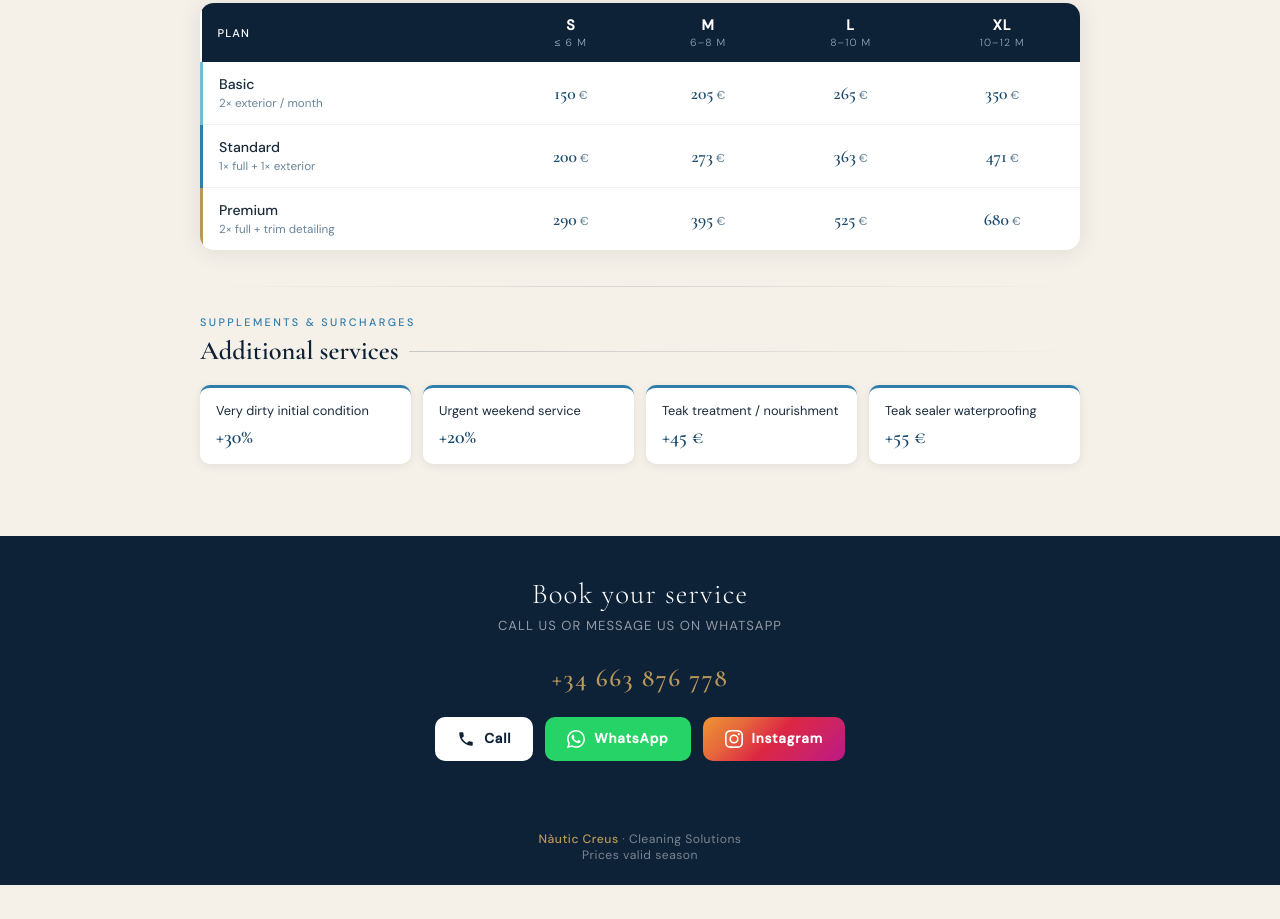
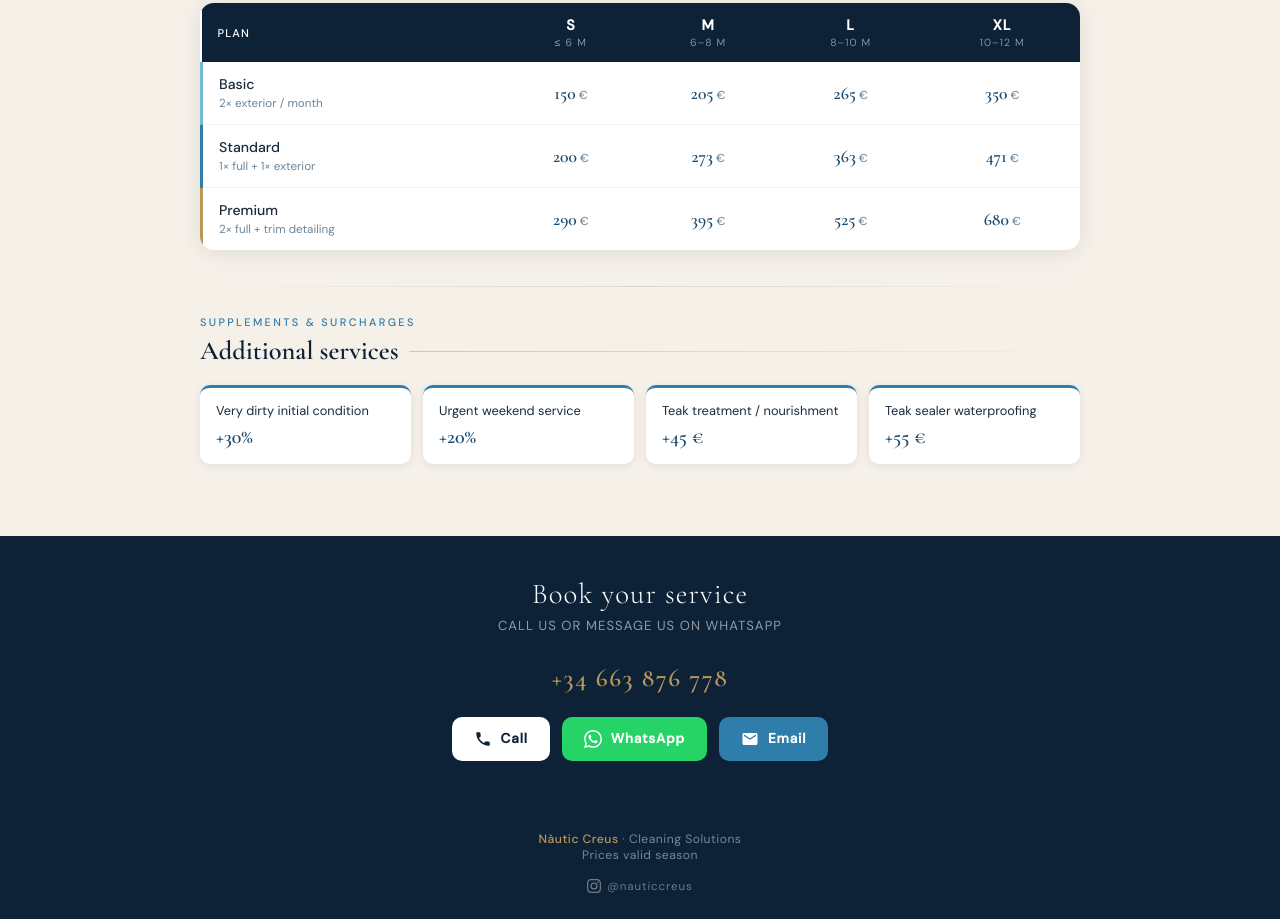
Before and after one commit to NauticCreus/nauticcreus-web, a website: page index.html in a window 1280 px wide. Shown: the part 904-1823 px from the top of the page. Before the commit the page ends 1789 px from the top, so only its background shows below. Drawn offline with nearby package versions, Linux system fonts and the light colour scheme; no server answers.

Commit message:
Update index.html

```diff
--- a/index.html
+++ b/index.html
@@ -100,6 +100,8 @@
   .btn-whatsapp { background:#25D366; color:#fff; }
   .btn-whatsapp:hover { background:#1ebe5a; transform:translateY(-1px); }
   .btn-instagram { background:linear-gradient(135deg,#f09433,#e6683c,#dc2743,#cc2366,#bc1888); color:#fff; }
+  .btn-email { background:var(--sea); color:#fff; }
+  .btn-email:hover { background:#2570a0; transform:translateY(-1px); }
   .btn-instagram:hover { opacity:.9; transform:translateY(-1px); }
   .btn-contact svg { width:18px; height:18px; fill:currentColor; flex-shrink:0; }
 </style>
@@ -192,7 +194,7 @@
 
 <div class="contact-section">
   <div class="contact-title" data-i18n="contact_title">Reserva el teu <em>servei</em></div>
-  <p class="contact-sub" data-i18n="contact_sub">Truca'ns o escriu-nos per WhatsApp</p>
+  <p class="contact-sub" data-i18n="contact_sub">Truca'ns, escriu-nos per WhatsApp o envia'ns un email</p>
   <a class="contact-phone" href="tel:+34663876778">+34 663 876 778</a>
   <div class="contact-btns">
     <a class="btn-contact btn-call" href="tel:+34663876778">
@@ -203,15 +205,19 @@
       <svg viewBox="0 0 24 24"><path d="M17.472 14.382c-.297-.149-1.758-.867-2.03-.967-.273-.099-.471-.148-.67.15-.197.297-.767.966-.94 1.164-.173.199-.347.223-.644.075-.297-.15-1.255-.463-2.39-1.475-.883-.788-1.48-1.761-1.653-2.059-.173-.297-.018-.458.13-.606.134-.133.298-.347.446-.52.149-.174.198-.298.298-.497.099-.198.05-.371-.025-.52-.075-.149-.669-1.612-.916-2.207-.242-.579-.487-.5-.669-.51-.173-.008-.371-.01-.57-.01-.198 0-.52.074-.792.372-.272.297-1.04 1.016-1.04 2.479 0 1.462 1.065 2.875 1.213 3.074.149.198 2.096 3.2 5.077 4.487.709.306 1.262.489 1.694.625.712.227 1.36.195 1.871.118.571-.085 1.758-.719 2.006-1.413.248-.694.248-1.289.173-1.413-.074-.124-.272-.198-.57-.347m-5.421 7.403h-.004a9.87 9.87 0 01-5.031-1.378l-.361-.214-3.741.982.998-3.648-.235-.374a9.86 9.86 0 01-1.51-5.26c.001-5.45 4.436-9.884 9.888-9.884 2.64 0 5.122 1.03 6.988 2.898a9.825 9.825 0 012.893 6.994c-.003 5.45-4.437 9.884-9.885 9.884m8.413-18.297A11.815 11.815 0 0012.05 0C5.495 0 .16 5.335.157 11.892c0 2.096.547 4.142 1.588 5.945L.057 24l6.305-1.654a11.882 11.882 0 005.683 1.448h.005c6.554 0 11.89-5.335 11.893-11.893a11.821 11.821 0 00-3.48-8.413z"/></svg>
       <span data-i18n="btn_whatsapp">WhatsApp</span>
     </a>
-    <a class="btn-contact btn-instagram" href="https://instagram.com/nauticcreus" target="_blank">
-      <svg viewBox="0 0 24 24"><path d="M12 2.163c3.204 0 3.584.012 4.85.07 3.252.148 4.771 1.691 4.919 4.919.058 1.265.069 1.645.069 4.849 0 3.205-.012 3.584-.069 4.849-.149 3.225-1.664 4.771-4.919 4.919-1.266.058-1.644.07-4.85.07-3.204 0-3.584-.012-4.849-.07-3.26-.149-4.771-1.699-4.919-4.92-.058-1.265-.07-1.644-.07-4.849 0-3.204.013-3.583.07-4.849.149-3.227 1.664-4.771 4.919-4.919 1.266-.057 1.645-.069 4.849-.069zM12 0C8.741 0 8.333.014 7.053.072 2.695.272.273 2.69.073 7.052.014 8.333 0 8.741 0 12c0 3.259.014 3.668.072 4.948.2 4.358 2.618 6.78 6.98 6.98C8.333 23.986 8.741 24 12 24c3.259 0 3.668-.014 4.948-.072 4.354-.2 6.782-2.618 6.979-6.98.059-1.28.073-1.689.073-4.948 0-3.259-.014-3.667-.072-4.947-.196-4.354-2.617-6.78-6.979-6.98C15.668.014 15.259 0 12 0zm0 5.838a6.162 6.162 0 100 12.324 6.162 6.162 0 000-12.324zM12 16a4 4 0 110-8 4 4 0 010 8zm6.406-11.845a1.44 1.44 0 100 2.881 1.44 1.44 0 000-2.881z"/></svg>
-      <span data-i18n="btn_instagram">Instagram</span>
+    <a class="btn-contact btn-email" href="mailto:info@nauticcreus.com">
+      <svg viewBox="0 0 24 24"><path d="M20 4H4c-1.1 0-2 .9-2 2v12c0 1.1.9 2 2 2h16c1.1 0 2-.9 2-2V6c0-1.1-.9-2-2-2zm0 4l-8 5-8-5V6l8 5 8-5v2z"/></svg>
+      <span data-i18n="btn_email">Email</span>
     </a>
   </div>
 </div>
 <footer>
   <strong>Nàutic Creus</strong> · Cleaning Solutions<br>
-  <span data-i18n="footer_note">Preus vàlids temporada <span id="year-footer">2026</span> · IVA i desplaçament inclosos</span>
+  <span data-i18n="footer_note">Preus vàlids temporada <span id="year-footer">2026</span> · IVA i desplaçament inclosos</span><br><br>
+  <a href="https://instagram.com/nauticcreus" target="_blank" style="display:inline-flex;align-items:center;gap:6px;color:rgba(255,255,255,.4);text-decoration:none;font-size:.72rem;letter-spacing:.08em;transition:color .2s;" onmouseover="this.style.color='rgba(255,255,255,.7)'" onmouseout="this.style.color='rgba(255,255,255,.4)'">
+    <svg width="14" height="14" viewBox="0 0 24 24" fill="currentColor"><path d="M12 2.163c3.204 0 3.584.012 4.85.07 3.252.148 4.771 1.691 4.919 4.919.058 1.265.069 1.645.069 4.849 0 3.205-.012 3.584-.069 4.849-.149 3.225-1.664 4.771-4.919 4.919-1.266.058-1.644.07-4.85.07-3.204 0-3.584-.012-4.849-.07-3.26-.149-4.771-1.699-4.919-4.92-.058-1.265-.07-1.644-.07-4.849 0-3.204.013-3.583.07-4.849.149-3.227 1.664-4.771 4.919-4.919 1.266-.057 1.645-.069 4.849-.069zM12 0C8.741 0 8.333.014 7.053.072 2.695.272.273 2.69.073 7.052.014 8.333 0 8.741 0 12c0 3.259.014 3.668.072 4.948.2 4.358 2.618 6.78 6.98 6.98C8.333 23.986 8.741 24 12 24c3.259 0 3.668-.014 4.948-.072 4.354-.2 6.782-2.618 6.979-6.98.059-1.28.073-1.689.073-4.948 0-3.259-.014-3.667-.072-4.947-.196-4.354-2.617-6.78-6.979-6.98C15.668.014 15.259 0 12 0zm0 5.838a6.162 6.162 0 100 12.324 6.162 6.162 0 000-12.324zM12 16a4 4 0 110-8 4 4 0 010 8zm6.406-11.845a1.44 1.44 0 100 2.881 1.44 1.44 0 000-2.881z"/></svg>
+    @nauticcreus
+  </a>
 </footer>
 
 <script>
```
